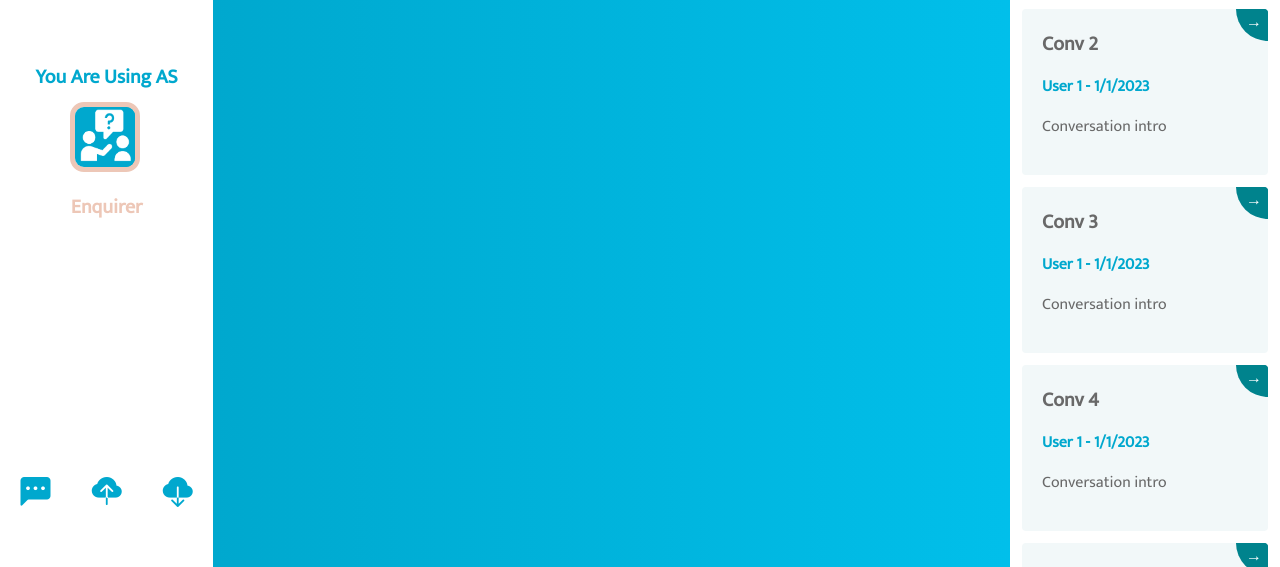
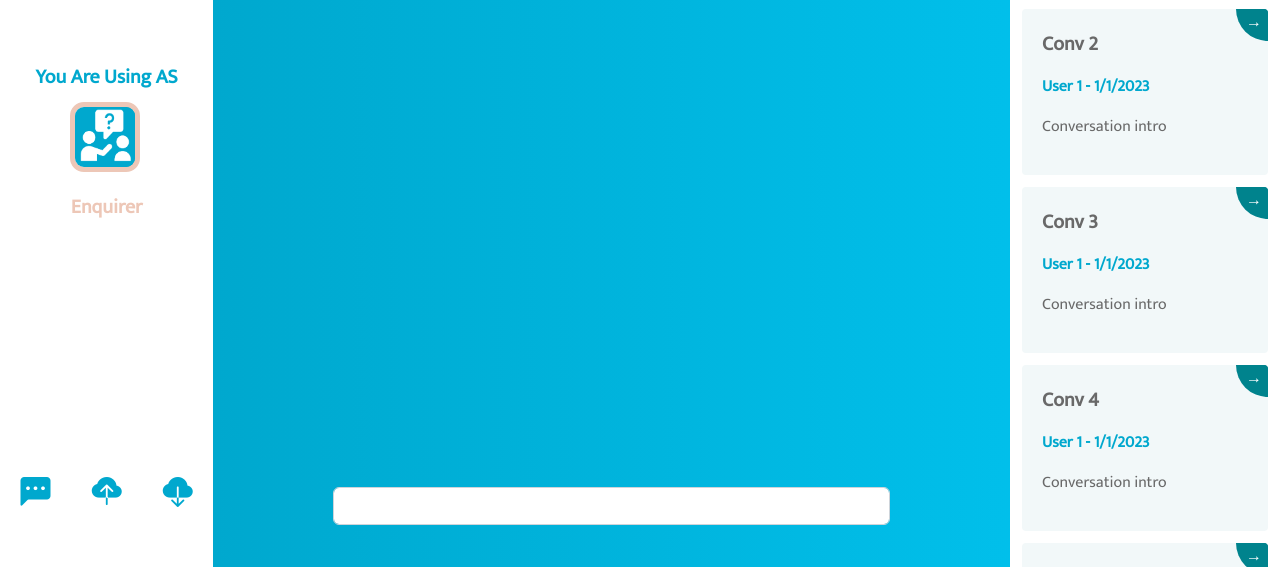
Before and after one commit to MulongXie/AI4M, a plain HTML site: page index.html in a window 1280 px wide. Both pictures are taken after a click on the link 35 px from the left and 727 px from the top of the page. Shown: the part 233-800 px from the top of the page. Drawn offline with nearby package versions, Linux system fonts and the light colour scheme.

Commit message:
add middle page and input bar

```diff
--- a/index.css
+++ b/index.css
@@ -158,7 +158,26 @@ Font
     background: var(--primary);
     background: linear-gradient(90deg, rgba(0,168,206,1) 0%, rgba(1,199,244,1) 100%);
     overflow: hidden;
+    position: relative;
 }
+
+/* Middle page */
+#middle-page{
+    height: 100%;
+    width: 100%;
+    /*background: greenyellow;*/
+}
+
+.conversation-display{
+    height: 90%;
+    width: 100%;
+}
+
+.my-input{
+    width: 70%;
+    margin: auto;
+}
+
 
 /* Right sidebar */
 #right-sidebar{
@@ -168,6 +187,9 @@ Font
     background: white;
     float: right;
     margin-right: -270px;
+    position: absolute;
+    right: 0;
+    top: 0;
 }
 
 .rightbar-title-container{
--- a/index.html
+++ b/index.html
@@ -18,7 +18,7 @@
 
 <main id="main" class="container-fluid">
     <div class="row one-page">
-        <!-- Left sidebar -->
+        <!-- *** Left sidebar *** -->
         <div id="left-sidebar" class="col-2">
             <!-- Brand -->
             <div class="text-center brand">
@@ -72,10 +72,19 @@
             </div>
         </div>
 
-        <!-- Chat page -->
+        <!-- *** Chat page *** -->
         <div id="chat_container" class="col-10">
+            <!-- *** Middle page *** -->
+            <div id="middle-page">
+                <div class="conversation-display">
 
-            <!-- Right bar -->
+                </div>
+                <div class="input-group my-input">
+                    <input type="text" class="form-control" placeholder="">
+                </div>
+            </div>
+
+            <!-- *** Right bar *** -->
             <div id="right-sidebar" class="hidden">
                 <div class="rightbar-title-container">
                     <p class="rightbar-title">Conversations</p>
--- a/index.js
+++ b/index.js
@@ -40,21 +40,20 @@ $(document).ready(()=>{
         $('.user-role').text(userType)
     })
 
+    // click to show right bar conversation history
     $('#conversation-history').click(() =>{
         let right = $('#right-sidebar')
-        let chat = $('#chat_container')
-
-        // right.animate({width: 'toggle'}, 350)
-
-        console.log(right.is(':visible'))
+        let middle = $('#middle-page')
 
         if (! right.hasClass('hidden')){
             right.animate({"margin-right": '-=270'})
             right.addClass('hidden')
+            middle.animate({'width': '+=270'})
         }
         else {
             right.animate({"margin-right": '+=270'})
             right.removeClass('hidden')
+            middle.animate({'width': '-=270'})
         }
     })
 })
```
